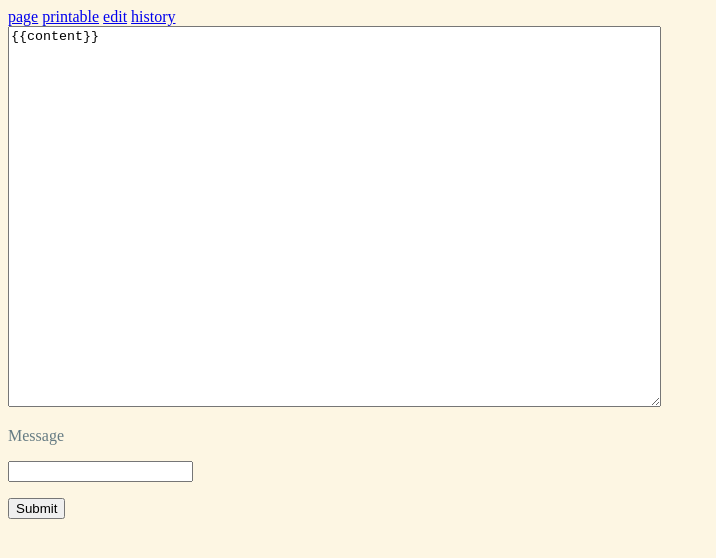
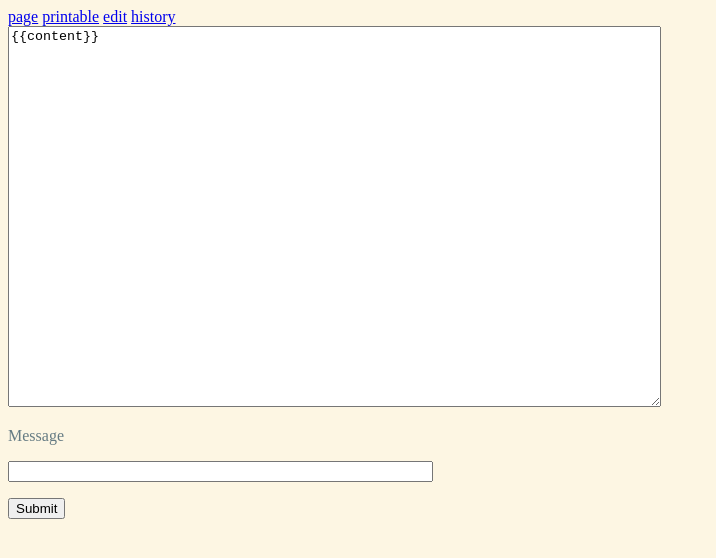
Before and after one commit to thestinger/wiki, a plain HTML site: page views/edit.html in a window 1280 px wide. Shown: the whole page, without its empty margins (0-716 px from the left). Drawn offline with Linux system fonts and the light colour scheme.

Commit message:
make edit.html's message input wider

```diff
--- a/views/edit.html
+++ b/views/edit.html
@@ -15,7 +15,7 @@
     <form method="post">
       <textarea cols="79" rows="25" name="page">{{content}}</textarea>
       <p><label for="message">Message</label></p>
-      <p><input name="message" id="message" required=""/></p>
+      <p><input name="message" id="message" required="" size="50"/></p>
       <input type="hidden" name="token" value="{{token}}"/>
       <p><input type="submit" value="Submit"/></p>
     </form>
```
